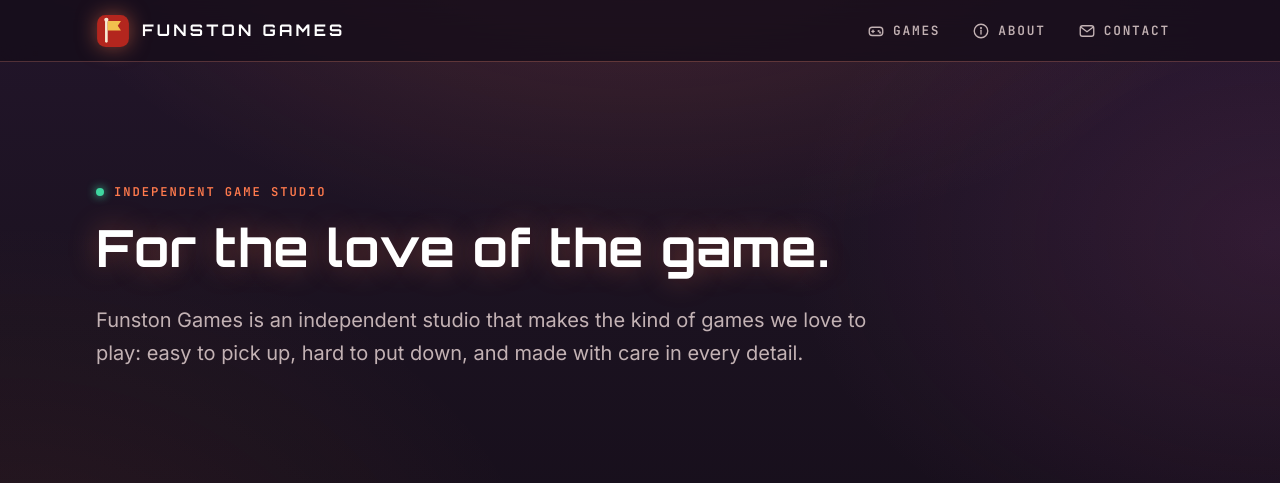
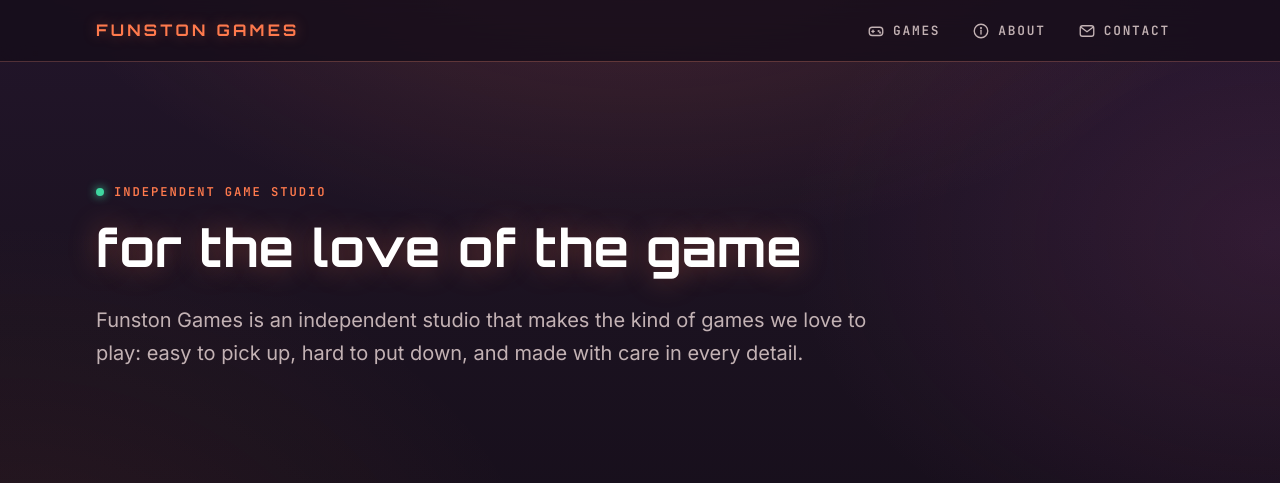
Before and after one commit to shadrachwbiggs-cpu/funstongames, a plain HTML site: page docs/index.html in a window 1280 px wide. Shown: the top 483 px of the page. Drawn offline with Linux system fonts and the light colour scheme.

Commit message:
Header: no flag, Funston Games name in orange; tagline lowercase with no period
Co-Authored-By: Claude Opus 5.5 <noreply@anthropic.com>

```diff
--- a/docs/assets/css/site.css
+++ b/docs/assets/css/site.css
@@ -92,9 +92,9 @@ strong { color: #fff; }
   -webkit-backdrop-filter: blur(14px); backdrop-filter: blur(14px);
 }
 .header-inner { max-width: 1120px; margin: 0 auto; padding: 12px var(--gutter); display: flex; align-items: center; justify-content: space-between; gap: 12px; }
-.brand { display: flex; align-items: center; gap: 12px; color: #fff; text-decoration: none; font-family: var(--display); font-weight: 700; font-size: 1rem; letter-spacing: .2em; text-transform: uppercase; }
-.brand img { filter: drop-shadow(0 0 10px rgba(255, 122, 77, .5)); }
-.brand:hover { color: #fff; }
+.brand { display: flex; align-items: center; gap: 12px; color: var(--accent); text-decoration: none; font-family: var(--display); font-weight: 700; font-size: 1rem; letter-spacing: .2em; text-transform: uppercase; }
+.brand span { text-shadow: 0 0 14px rgba(255, 122, 77, .35); }
+.brand:hover { color: var(--accent-2); }
 
 /* Nav: pills on wide screens, a floating rounded bar at the bottom on phones */
 .site-nav, .rtr-nav { display: flex; gap: 4px; }
--- a/docs/index.html
+++ b/docs/index.html
@@ -25,7 +25,7 @@
 <a class="skip" href="#main">Skip to content</a>
 <header class="site-header">
   <div class="header-inner">
-    <a class="brand" href="/"><img src="/assets/img/fg/mark.svg" alt="" width="34" height="34"><span>Funston Games</span></a>
+    <a class="brand" href="/"><span>Funston Games</span></a>
     <nav class="site-nav" aria-label="Main"><a href="/games/"><svg viewBox="0 0 24 24" fill="none" stroke="currentColor" stroke-width="1.8" stroke-linecap="round" stroke-linejoin="round" aria-hidden="true"><rect x="3" y="7" width="18" height="11" rx="4"/><path d="M8 11v3M6.5 12.5h3"/><circle cx="15.5" cy="12" r=".6"/><circle cx="17.5" cy="14" r=".6"/></svg><span>Games</span></a><a href="/about/"><svg viewBox="0 0 24 24" fill="none" stroke="currentColor" stroke-width="1.8" stroke-linecap="round" stroke-linejoin="round" aria-hidden="true"><circle cx="12" cy="12" r="9"/><path d="M12 11v5"/><circle cx="12" cy="8" r=".6"/></svg><span>About</span></a><a href="/contact/"><svg viewBox="0 0 24 24" fill="none" stroke="currentColor" stroke-width="1.8" stroke-linecap="round" stroke-linejoin="round" aria-hidden="true"><rect x="3" y="5" width="18" height="14" rx="3"/><path d="m4 7 8 6 8-6"/></svg><span>Contact</span></a></nav>
   </div>
 </header>
@@ -33,7 +33,7 @@
 <section class="hero-company">
   <div class="wrap">
     <p class="eyebrow">Independent game studio</p>
-    <h1>For the love of the game.</h1>
+    <h1>for the love of the game</h1>
     <p class="lead">Funston Games is an independent studio that makes the kind of games we love to play: easy to pick up, hard to put down, and made with care in every detail.</p>
   </div>
 </section>
--- a/static/css/site.css
+++ b/static/css/site.css
@@ -92,9 +92,9 @@ strong { color: #fff; }
   -webkit-backdrop-filter: blur(14px); backdrop-filter: blur(14px);
 }
 .header-inner { max-width: 1120px; margin: 0 auto; padding: 12px var(--gutter); display: flex; align-items: center; justify-content: space-between; gap: 12px; }
-.brand { display: flex; align-items: center; gap: 12px; color: #fff; text-decoration: none; font-family: var(--display); font-weight: 700; font-size: 1rem; letter-spacing: .2em; text-transform: uppercase; }
-.brand img { filter: drop-shadow(0 0 10px rgba(255, 122, 77, .5)); }
-.brand:hover { color: #fff; }
+.brand { display: flex; align-items: center; gap: 12px; color: var(--accent); text-decoration: none; font-family: var(--display); font-weight: 700; font-size: 1rem; letter-spacing: .2em; text-transform: uppercase; }
+.brand span { text-shadow: 0 0 14px rgba(255, 122, 77, .35); }
+.brand:hover { color: var(--accent-2); }
 
 /* Nav: pills on wide screens, a floating rounded bar at the bottom on phones */
 .site-nav, .rtr-nav { display: flex; gap: 4px; }
```
Also changed, not shown: docs/404.html (+1 -1 lines), docs/about/index.html (+1 -1 lines), docs/contact/index.html (+1 -1 lines), docs/games/index.html (+1 -1 lines), docs/privacy/index.html (+1 -1 lines), pages/index.html (+1 -1 lines), 1 other file.
